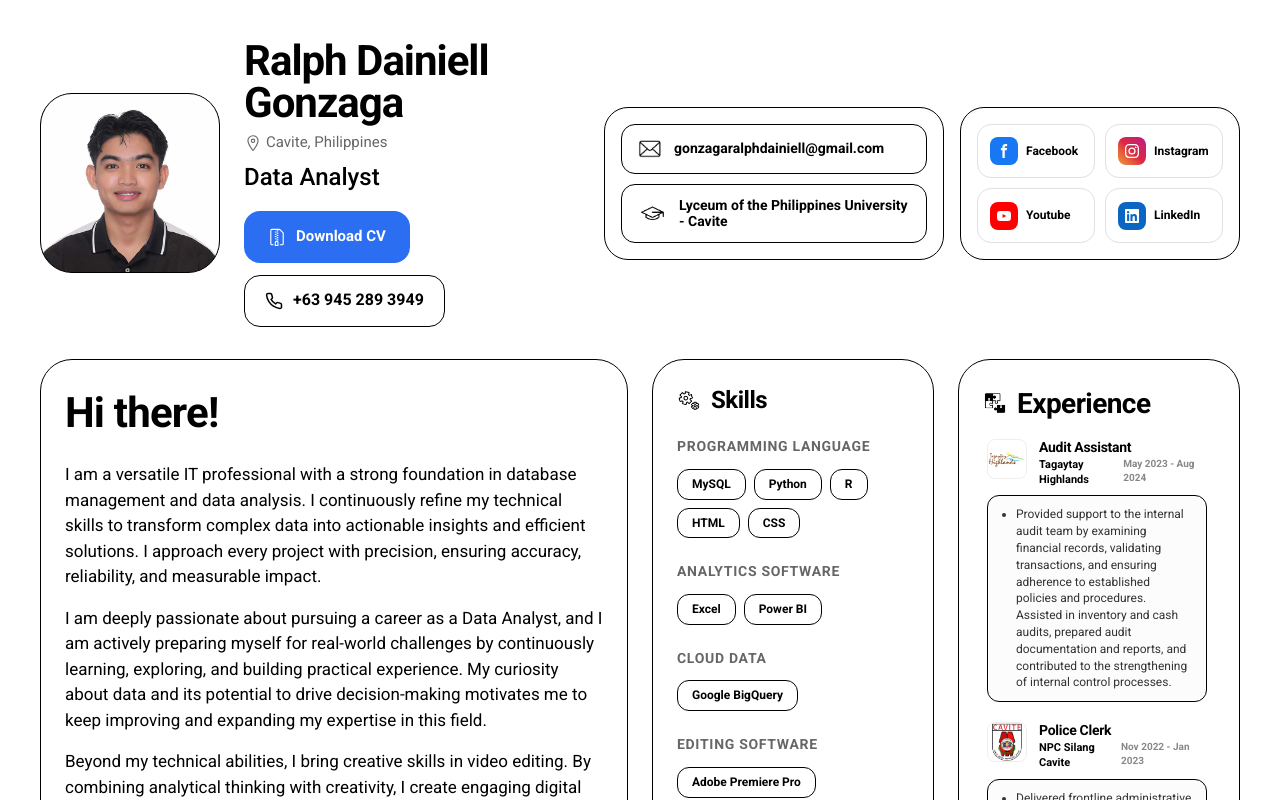
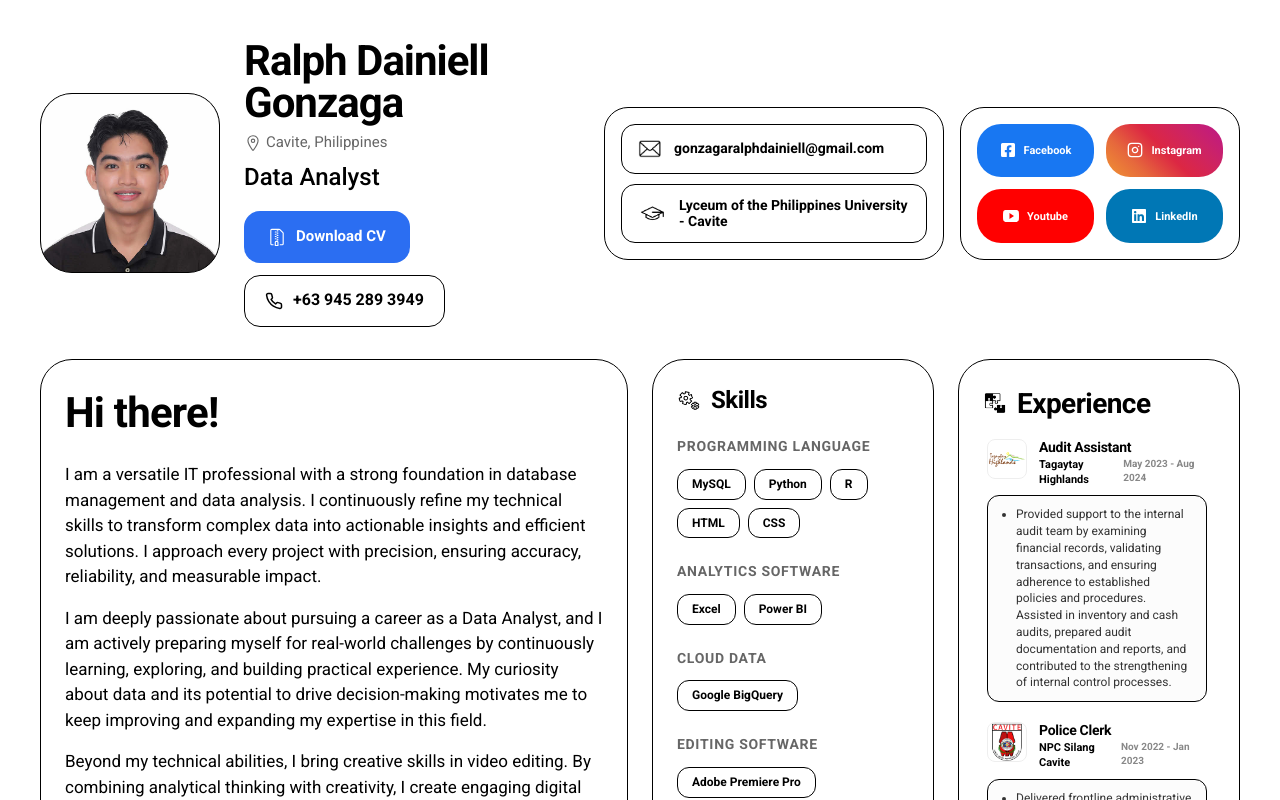
Before and after one commit to Valiantic/Ralph-Dainiell, a Next.js app: page / in a window 1280 px wide. Shown: the top 800 px of the page. Built offline with nearby package versions, Linux system fonts and the light colour scheme.

Commit message:
socialrevert

```diff
--- a/app/components/ProfileHero.tsx
+++ b/app/components/ProfileHero.tsx
@@ -6,6 +6,9 @@ import { PortfolioData } from '../types/portfolio';
 import { GoFileZip } from 'react-icons/go';
 import { LuPhone } from 'react-icons/lu';
 import { IoLocationOutline } from 'react-icons/io5';
+import { FaFacebookSquare, FaLinkedin } from 'react-icons/fa';
+import { FiInstagram } from 'react-icons/fi';
+import { IoLogoYoutube } from 'react-icons/io';
 
 interface ProfileHeroProps {
     data: PortfolioData;
@@ -151,69 +154,32 @@ export const ProfileHero = ({ data }: ProfileHeroProps) => {
                     padding: '16px',
                     display: 'grid',
                     gridTemplateColumns: 'repeat(2, 1fr)',
-                    gap: '10px',
+                    gap: '12px',
                     flex: '1 1 240px',
                     borderRadius: '24px',
                     border: '1.5px solid #000',
                     background: '#fff'
                 }}>
-                    <Link href={data.socials.facebook || '#'} target="_blank" className="social-btn facebook-btn" style={{
-                        display: 'flex', alignItems: 'center', gap: '8px',
-                        padding: '10px 12px', border: '1px solid #e0e0e0',
-                        borderRadius: '14px', textDecoration: 'none',
-                        background: '#fff', transition: 'all 0.3s ease'
-                    }}>
-                        <div style={{ width: '28px', height: '28px', background: '#1877F2', borderRadius: '8px', display: 'flex', alignItems: 'center', justifyContent: 'center', flexShrink: 0 }}>
-                            <svg width="14" height="14" viewBox="0 0 10 18" fill="white"><path d="M6.5 3H9V0H6.5C4.57 0 3 1.57 3 3.5V5H1V8H3V18H6V8H8.5L9 5H6V3.5C6 3.22 6.22 3 6.5 3Z"/></svg>
-                        </div>
-                        <span className="social-text" style={{ fontSize: '12px', fontWeight: 600, color: '#000', transition: 'color 0.3s ease' }}>Facebook</span>
+                    <Link href={data.socials.facebook || '#'} target="_blank" style={{ background: '#1877F2', padding: '8px 12px', borderRadius: '24px', display: 'flex', alignItems: 'center', gap: '8px', textDecoration: 'none', fontSize: '11px', color: '#fff', fontWeight: 700, justifyContent: 'center' }}>
+                        <FaFacebookSquare size={16} color="#fff" />
+                        Facebook
                     </Link>
-
-                    <Link href={data.socials.instagram || '#'} target="_blank" className="social-btn instagram-btn" style={{
-                        display: 'flex', alignItems: 'center', gap: '8px',
-                        padding: '10px 12px', border: '1px solid #e0e0e0',
-                        borderRadius: '14px', textDecoration: 'none',
-                        background: '#fff', transition: 'all 0.3s ease'
-                    }}>
-                        <div style={{ width: '28px', height: '28px', background: 'linear-gradient(45deg, #f09433, #e6683c, #dc2743, #cc2366, #bc1888)', borderRadius: '8px', display: 'flex', alignItems: 'center', justifyContent: 'center', flexShrink: 0 }}>
-                            <svg width="14" height="14" viewBox="0 0 24 24" fill="white"><path d="M12 2.163c3.204 0 3.584.012 4.85.07 3.252.148 4.771 1.691 4.919 4.919.058 1.265.069 1.645.069 4.849 0 3.205-.012 3.584-.069 4.849-.149 3.225-1.664 4.771-4.919 4.919-1.266.058-1.644.07-4.85.07-3.204 0-3.584-.012-4.849-.07-3.26-.149-4.771-1.699-4.919-4.92-.058-1.265-.07-1.644-.07-4.849 0-3.204.013-3.583.07-4.849.149-3.227 1.664-4.771 4.919-4.919 1.266-.057 1.645-.069 4.849-.069zM12 0C8.741 0 8.333.014 7.053.072 2.695.272.273 2.69.073 7.052.014 8.333 0 8.741 0 12c0 3.259.014 3.668.072 4.948.2 4.358 2.618 6.78 6.98 6.98C8.333 23.986 8.741 24 12 24c3.259 0 3.668-.014 4.948-.072 4.354-.2 6.782-2.618 6.979-6.98.059-1.28.073-1.689.073-4.948 0-3.259-.014-3.667-.072-4.947-.196-4.354-2.617-6.78-6.979-6.98C15.668.014 15.259 0 12 0zm0 5.838a6.162 6.162 0 1 0 0 12.324 6.162 6.162 0 0 0 0-12.324zM12 16a4 4 0 1 1 0-8 4 4 0 0 1 0 8zm6.406-11.845a1.44 1.44 0 1 0 0 2.881 1.44 1.44 0 0 0 0-2.881z"/></svg>
-                        </div>
-                        <span className="social-text" style={{ fontSize: '12px', fontWeight: 600, color: '#000', transition: 'color 0.3s ease' }}>Instagram</span>
+                    <Link href={data.socials.instagram || '#'} target="_blank" style={{ background: 'linear-gradient(45deg, #f09433 0%, #e6683c 25%, #dc2743 50%, #cc2366 75%, #bc1888 100%)', padding: '8px 12px', borderRadius: '24px', display: 'flex', alignItems: 'center', gap: '8px', textDecoration: 'none', fontSize: '11px', color: '#fff', fontWeight: 700, justifyContent: 'center' }}>
+                        <FiInstagram size={16} color="#fff" />
+                        Instagram
                     </Link>
-
-                    <Link href={data.socials.youtube || '#'} target="_blank" className="social-btn youtube-btn" style={{
-                        display: 'flex', alignItems: 'center', gap: '8px',
-                        padding: '10px 12px', border: '1px solid #e0e0e0',
-                        borderRadius: '14px', textDecoration: 'none',
-                        background: '#fff', transition: 'all 0.3s ease'
-                    }}>
-                        <div style={{ width: '28px', height: '28px', background: '#FF0000', borderRadius: '8px', display: 'flex', alignItems: 'center', justifyContent: 'center', flexShrink: 0 }}>
-                            <svg width="14" height="14" viewBox="0 0 24 24" fill="white"><path d="M23.498 6.186a3.016 3.016 0 0 0-2.122-2.136C19.505 3.545 12 3.545 12 3.545s-7.505 0-9.377.505A3.017 3.017 0 0 0 .502 6.186C0 8.07 0 12 0 12s0 3.93.502 5.814a3.016 3.016 0 0 0 2.122 2.136c1.871.505 9.376.505 9.376.505s7.505 0 9.377-.505a3.015 3.015 0 0 0 2.122-2.136C24 15.93 24 12 24 12s0-3.93-.502-5.814zM9.545 15.568V8.432L15.818 12l-6.273 3.568z"/></svg>
-                        </div>
-                        <span className="social-text" style={{ fontSize: '12px', fontWeight: 600, color: '#000', transition: 'color 0.3s ease' }}>Youtube</span>
+                    <Link href={data.socials.youtube || '#'} target="_blank" style={{ background: '#FF0000', padding: '8px 12px', borderRadius: '24px', display: 'flex', alignItems: 'center', gap: '8px', textDecoration: 'none', fontSize: '11px', color: '#fff', fontWeight: 700, justifyContent: 'center' }}>
+                        <IoLogoYoutube size={16} color="#fff" />
+                        Youtube
                     </Link>
-
-                    <Link href={data.socials.linkedin || '#'} target="_blank" className="social-btn linkedin-btn" style={{
-                        display: 'flex', alignItems: 'center', gap: '8px',
-                        padding: '10px 12px', border: '1px solid #e0e0e0',
-                        borderRadius: '14px', textDecoration: 'none',
-                        background: '#fff', transition: 'all 0.3s ease'
-                    }}>
-                        <div style={{ width: '28px', height: '28px', background: '#0A66C2', borderRadius: '8px', display: 'flex', alignItems: 'center', justifyContent: 'center', flexShrink: 0 }}>
-                            <svg width="14" height="14" viewBox="0 0 24 24" fill="white"><path d="M20.447 20.452h-3.554v-5.569c0-1.328-.027-3.037-1.852-3.037-1.853 0-2.136 1.445-2.136 2.939v5.667H9.351V9h3.414v1.561h.046c.477-.9 1.637-1.85 3.37-1.85 3.601 0 4.267 2.37 4.267 5.455v6.286zM5.337 7.433a2.062 2.062 0 0 1-2.063-2.065 2.064 2.064 0 1 1 2.063 2.065zm1.782 13.019H3.555V9h3.564v11.452zM22.225 0H1.771C.792 0 0 .774 0 1.729v20.542C0 23.227.792 24 1.771 24h20.451C23.2 24 24 23.227 24 22.271V1.729C24 .774 23.2 0 22.222 0h.003z"/></svg>
-                        </div>
-                        <span className="social-text" style={{ fontSize: '12px', fontWeight: 600, color: '#000', transition: 'color 0.3s ease' }}>LinkedIn</span>
+                    <Link href={data.socials.linkedin || '#'} target="_blank" style={{ background: '#0077B5', padding: '8px 12px', borderRadius: '24px', display: 'flex', alignItems: 'center', gap: '8px', textDecoration: 'none', fontSize: '11px', color: '#fff', fontWeight: 700, justifyContent: 'center' }}>
+                        <FaLinkedin size={16} color="#fff" />
+                        LinkedIn
                     </Link>
                 </div>
             </div>
 
             <style jsx>{`
-                .social-btn { transition: all 0.3s ease !important; }
-                .facebook-btn:hover { background: #1877F2 !important; border-color: transparent !important; }
-                .instagram-btn:hover { background: linear-gradient(45deg, #f09433, #e6683c, #dc2743, #cc2366, #bc1888) !important; border-color: transparent !important; }
-                .youtube-btn:hover { background: #FF0000 !important; border-color: transparent !important; }
-                .linkedin-btn:hover { background: #0A66C2 !important; border-color: transparent !important; }
-                .social-btn:hover .social-text { color: #fff !important; }
                 @media (max-width: 1024px) {
                     .profile-hero {
                         flex-direction: column !important;
@@ -264,6 +230,10 @@ export const ProfileHero = ({ data }: ProfileHeroProps) => {
                         grid-template-columns: repeat(2, 1fr) !important;
                         gap: 8px !important;
                     }
+                    .socials-card :global(a) {
+                        padding: 8px !important;
+                        font-size: 11px !important;
+                    }
                 }
             `}</style>
         </section>
```
